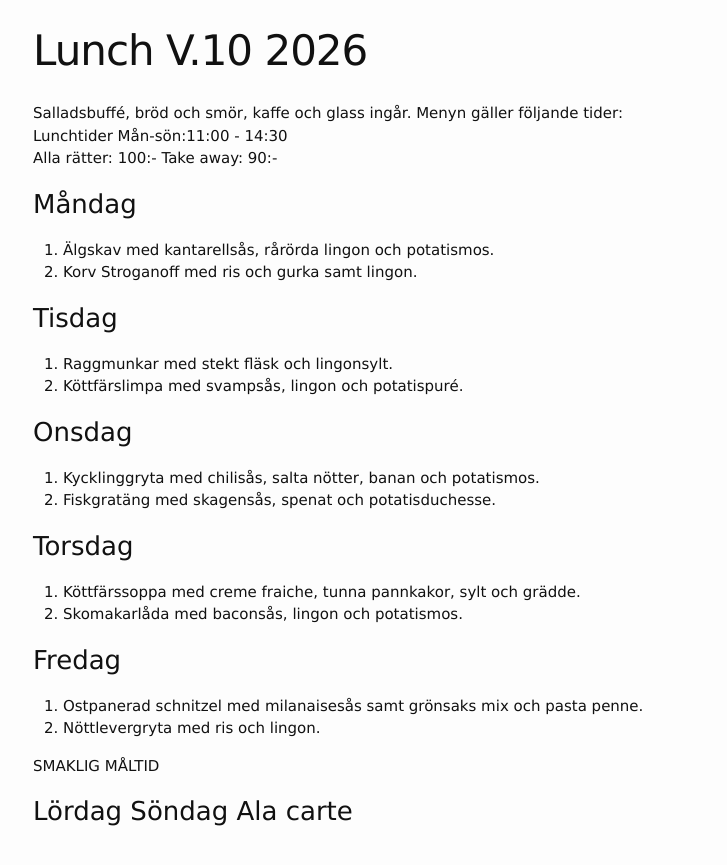
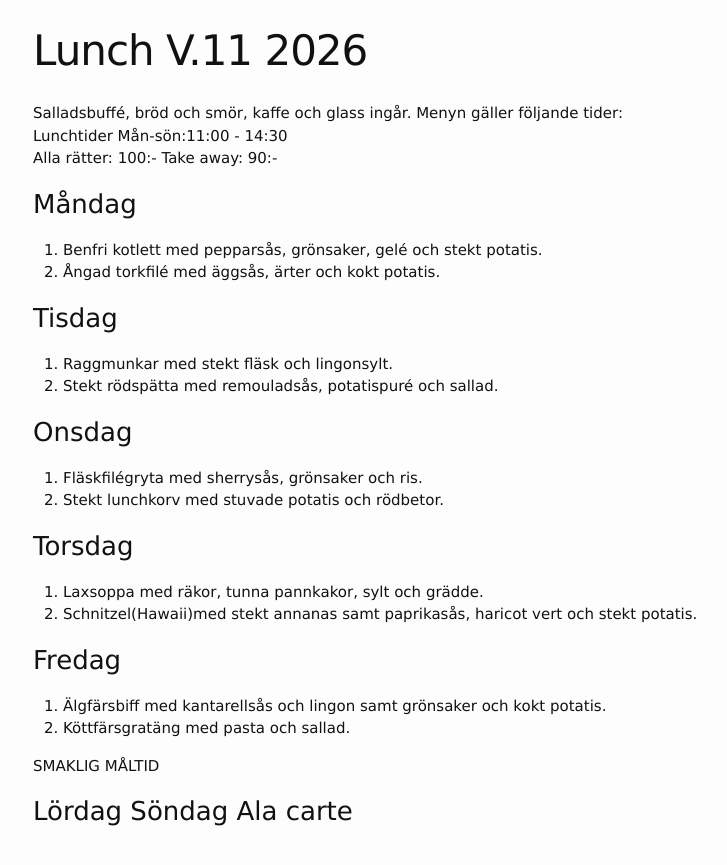
Before and after one commit to FarInn62/farinn62.github.io, a Jekyll site: the page built from lunch.md, in a window 1280 px wide. Shown: the top 865 px of the page, without its empty margins (237-964 px from the left). Built offline with Jekyll 4.4.1, drawn with Linux system fonts in a browser that asks for light colours.

Commit message:
Update lunch menu for version 11

```diff
--- a/lunch.md
+++ b/lunch.md
@@ -1,6 +1,6 @@
 ---
 layout: foodmenu
-title: Lunch V.10 2026
+title: Lunch V.11 2026
 permalink: /lunch/
 published: true
 ---
@@ -11,28 +11,28 @@ Alla rätter: 100:- Take away: 90:-
 
 ### Måndag
 
-1. Älgskav med kantarellsås, rårörda lingon och potatismos.
-2. Korv Stroganoff med ris och gurka samt lingon.
+1. Benfri kotlett med pepparsås, grönsaker, gelé och stekt potatis.
+2. Ångad torkfilé med äggsås, ärter och kokt potatis.
 
 ### Tisdag
 
 1. Raggmunkar med stekt fläsk och lingonsylt.
-2. Köttfärslimpa med svampsås, lingon och potatispuré.
+2. Stekt rödspätta med remouladsås, potatispuré och sallad.
 
 ### Onsdag
 
-1. Kycklinggryta med chilisås, salta nötter, banan och potatismos.
-2. Fiskgratäng med skagensås, spenat och potatisduchesse.
+1. Fläskfilégryta med sherrysås, grönsaker och ris.
+2. Stekt lunchkorv med stuvade potatis och rödbetor.
 
 ### Torsdag
 
-1.  Köttfärssoppa med creme fraiche, tunna pannkakor, sylt och grädde.
-2.  Skomakarlåda med baconsås, lingon och potatismos.
+1.  Laxsoppa med räkor, tunna pannkakor, sylt och grädde.
+2.  Schnitzel(Hawaii)med stekt annanas samt paprikasås, haricot vert och stekt potatis.
 
 ### Fredag
 
-1. Ostpanerad schnitzel med milanaisesås samt grönsaks mix och pasta penne.
-2. Nöttlevergryta med ris och lingon.
+1. Älgfärsbiff med kantarellsås och lingon samt grönsaker och kokt potatis.
+2. Köttfärsgratäng med pasta och sallad.
 
 SMAKLIG MÅLTID
 
```
